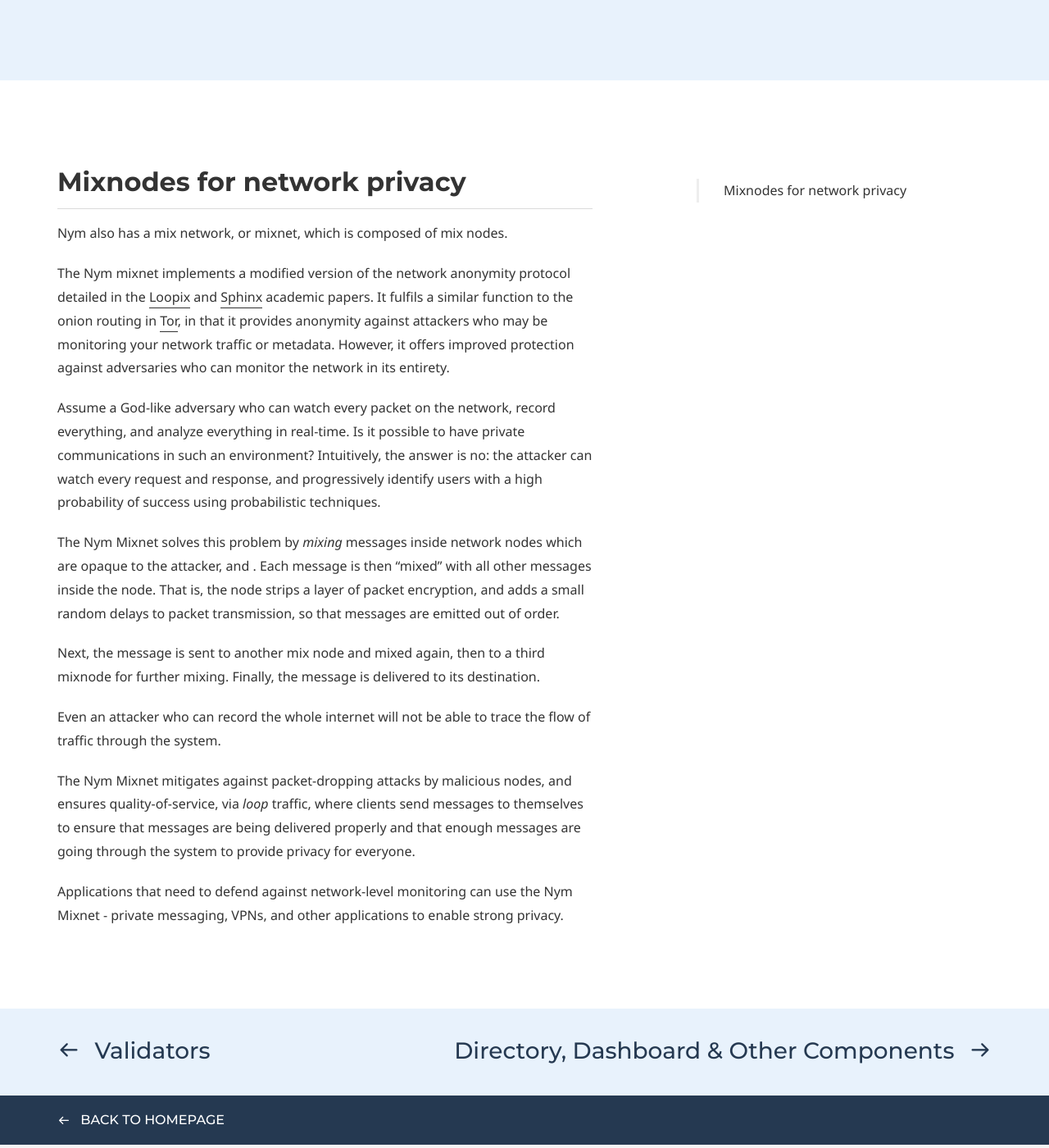
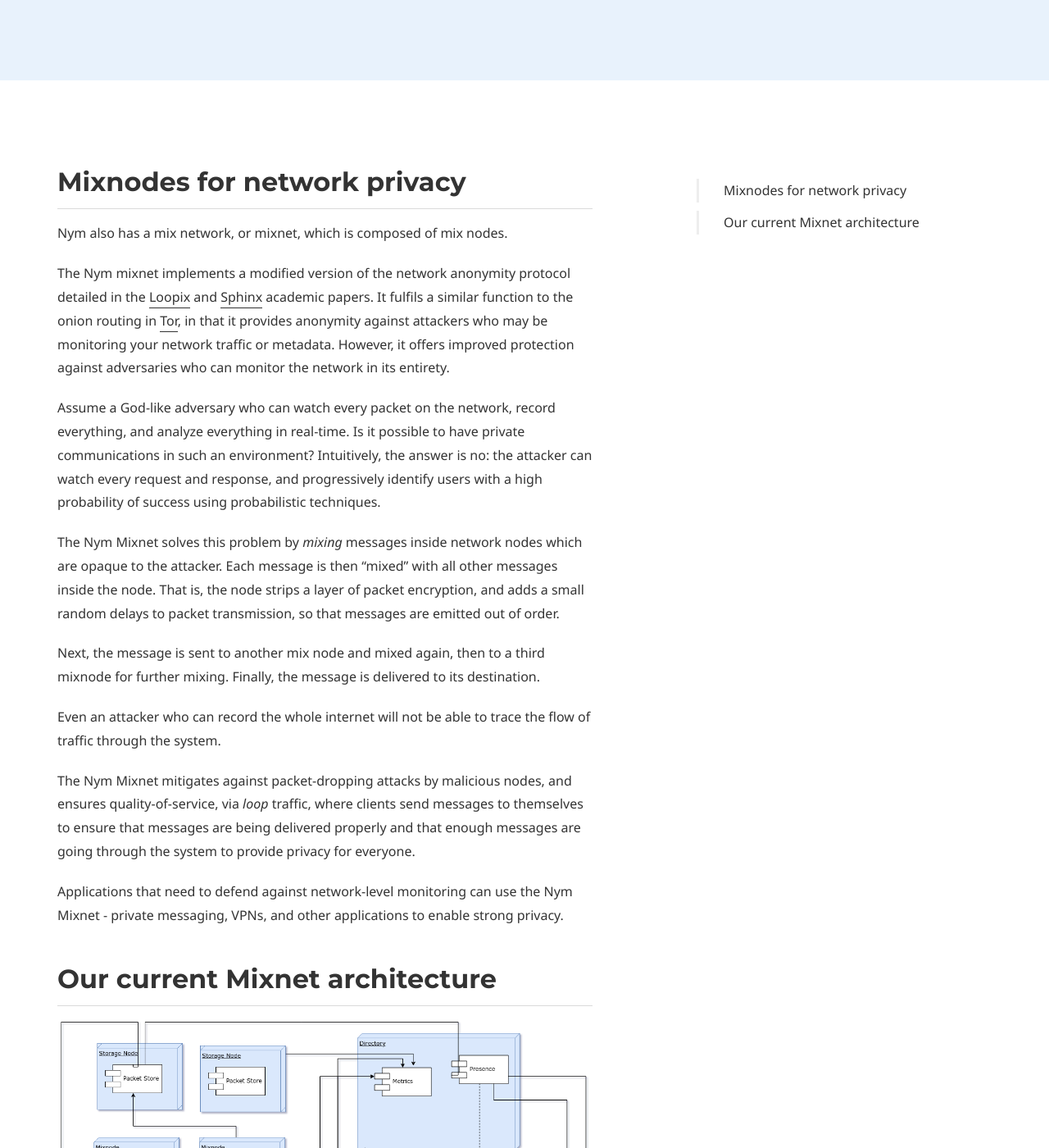
Before and after one commit to nymtech/docs, a Jekyll site: the page built from mixnodes.md, in a window 1280 px wide and 1400 px high, scrolled down 570 px. Shown: the whole window at 82% size. Built offline with Jekyll 4.4.1, drawn with Linux system fonts in a browser that asks for light colours; some web fonts are replaced.

Commit message:
Uploading mixnet diagram

```diff
--- a/mixnodes.md
+++ b/mixnodes.md
@@ -31,7 +31,7 @@
 
 Assume a God-like adversary who can watch every packet on the network, record everything, and analyze everything in real-time. Is it possible to have private communications in such an environment? Intuitively, the answer is no: the attacker can watch every request and response, and progressively identify users with a high probability of success using probabilistic techniques.
 
-The Nym Mixnet solves this problem by *mixing* messages inside network nodes which are opaque to the attacker, and . Each message is then "mixed" with all other messages inside the node. That is, the node strips a layer of packet encryption, and adds a small random delays to packet transmission, so that messages are emitted out of order.
+The Nym Mixnet solves this problem by *mixing* messages inside network nodes which are opaque to the attacker. Each message is then "mixed" with all other messages inside the node. That is, the node strips a layer of packet encryption, and adds a small random delays to packet transmission, so that messages are emitted out of order.
 
 Next, the message is sent to another mix node and mixed again, then to a third mixnode for further mixing. Finally, the message is delivered to its destination.
 
@@ -40,3 +40,7 @@
 The Nym Mixnet mitigates against packet-dropping attacks by malicious nodes, and ensures quality-of-service, via *loop* traffic, where clients send messages to themselves to ensure that messages are being delivered properly and that enough messages are going through the system to provide privacy for everyone.
 
 Applications that need to defend against network-level monitoring can use the Nym Mixnet - private messaging, VPNs, and other applications to enable strong privacy.
+
+## Our current Mixnet architecture
+
+![mixnet](../assets/mixnet.png)
```
Also changed, not shown: assets/mixnet.png (added).
